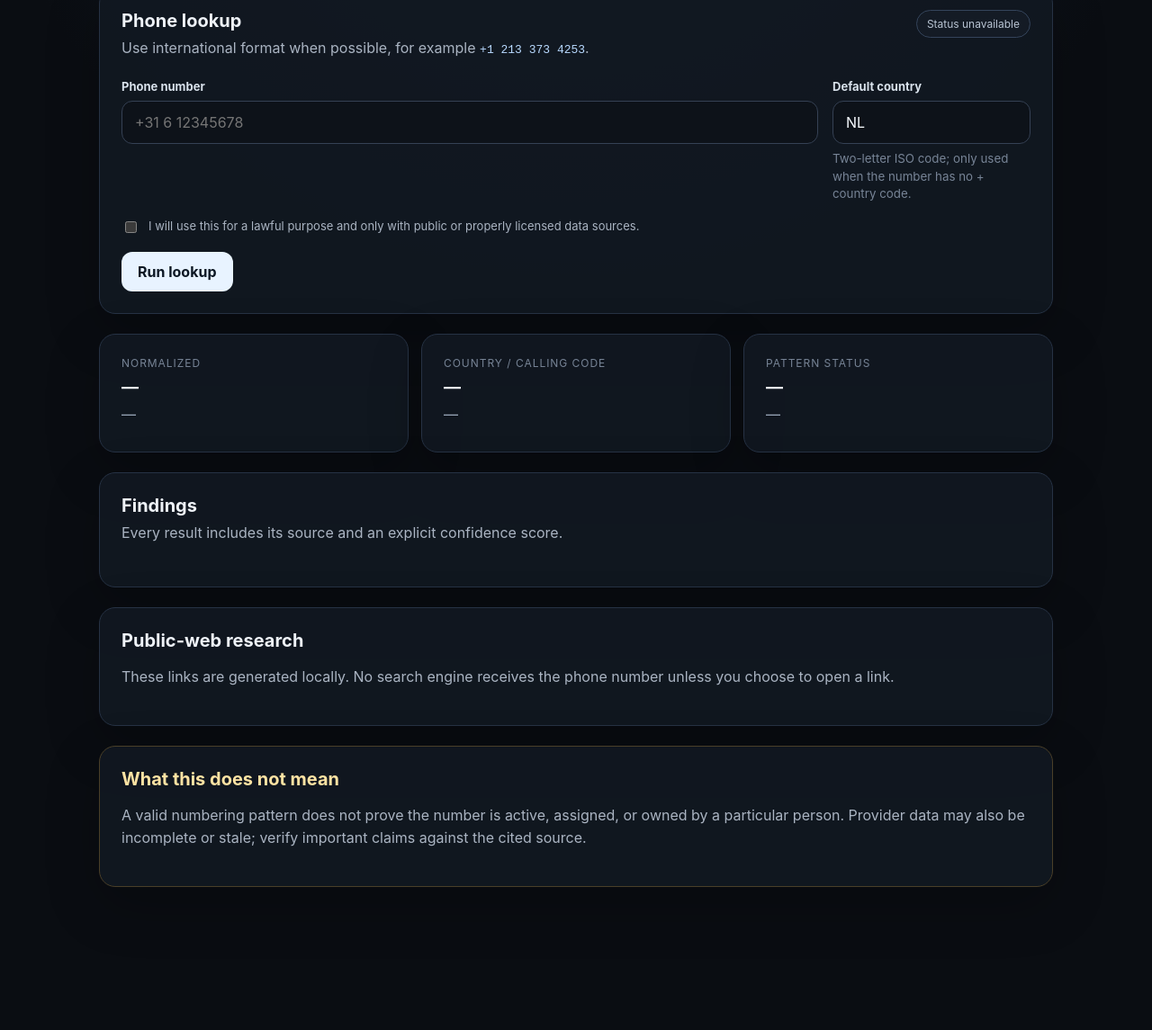
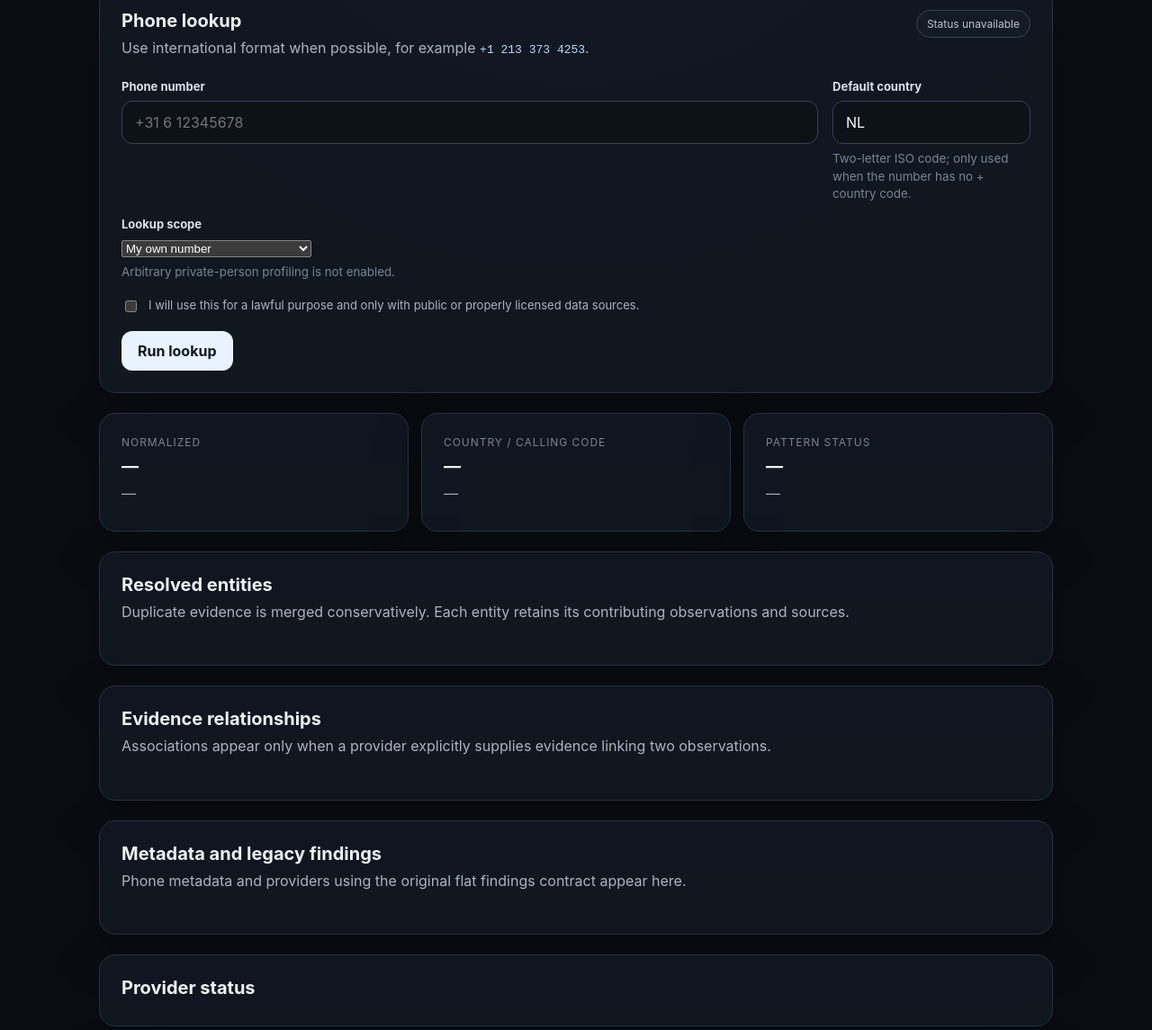
Before and after one commit to awet2001/OSINTLookup, a website: page public/index.html in a window 1280 px wide. Shown: the part 320-1465 px from the top of the page at 90% size. Before the commit the page ends 1402 px from the top, so only its background shows below. Drawn offline with Linux system fonts and the light colour scheme; no server answers.

Commit message:
Expose resolved identity report in UI

```diff
--- a/public/index.html
+++ b/public/index.html
@@ -3,7 +3,7 @@
 <head>
   <meta charset="utf-8">
   <meta name="viewport" content="width=device-width, initial-scale=1">
-  <meta name="description" content="Privacy-conscious phone-number intelligence and public-source lookup tool.">
+  <meta name="description" content="Privacy-conscious phone-number intelligence and public/licensed-source aggregation tool.">
   <title>OSINTLookup</title>
   <link rel="stylesheet" href="/styles.css">
 </head>
@@ -12,7 +12,7 @@
     <header class="hero">
       <div class="eyebrow">PUBLIC + LICENSED SOURCES</div>
       <h1>OSINTLookup</h1>
-      <p class="lede">Inspect phone-number metadata and combine it with explicitly configured, licensed enrichment sources. Searches are processed in memory and are not saved by this app.</p>
+      <p class="lede">Aggregate phone metadata with configured public/licensed sources, preserve provenance, and resolve duplicate records into an evidence-backed identity graph. Searches are processed in memory and are not saved by this app.</p>
     </header>
 
     <section class="panel search-panel" aria-labelledby="lookup-title">
@@ -21,7 +21,7 @@
           <h2 id="lookup-title">Phone lookup</h2>
           <p>Use international format when possible, for example <code>+1 213 373 4253</code>.</p>
         </div>
-        <span id="provider-status" class="status-pill">Checking provider…</span>
+        <span id="provider-status" class="status-pill">Checking providers…</span>
       </div>
 
       <form id="lookup-form">
@@ -34,6 +34,15 @@
             <span>Default country</span>
             <input id="country" name="country" type="text" value="NL" maxlength="2" pattern="[A-Za-z]{2}" aria-describedby="country-help">
             <small id="country-help">Two-letter ISO code; only used when the number has no + country code.</small>
+          </label>
+          <label>
+            <span>Lookup scope</span>
+            <select id="scope" name="scope" required>
+              <option value="self">My own number</option>
+              <option value="consented">Person has consented</option>
+              <option value="business">Business/public contact number</option>
+            </select>
+            <small>Arbitrary private-person profiling is not enabled.</small>
           </label>
         </div>
 
@@ -69,11 +78,36 @@
       <section class="panel">
         <div class="panel-heading">
           <div>
-            <h2>Findings</h2>
-            <p>Every result includes its source and an explicit confidence score.</p>
+            <h2>Resolved entities</h2>
+            <p>Duplicate evidence is merged conservatively. Each entity retains its contributing observations and sources.</p>
+          </div>
+        </div>
+        <div id="entities" class="finding-list"></div>
+      </section>
+
+      <section class="panel">
+        <div class="panel-heading">
+          <div>
+            <h2>Evidence relationships</h2>
+            <p>Associations appear only when a provider explicitly supplies evidence linking two observations.</p>
+          </div>
+        </div>
+        <div id="relationships" class="finding-list"></div>
+      </section>
+
+      <section class="panel">
+        <div class="panel-heading">
+          <div>
+            <h2>Metadata and legacy findings</h2>
+            <p>Phone metadata and providers using the original flat findings contract appear here.</p>
           </div>
         </div>
         <div id="findings" class="finding-list"></div>
+      </section>
+
+      <section class="panel">
+        <h2>Provider status</h2>
+        <div id="provider-details" class="finding-list"></div>
       </section>
 
       <section class="panel">
@@ -84,7 +118,7 @@
 
       <section class="panel notice">
         <h2>What this does not mean</h2>
-        <p>A valid numbering pattern does not prove the number is active, assigned, or owned by a particular person. Provider data may also be incomplete or stale; verify important claims against the cited source.</p>
+        <p>A valid numbering pattern does not prove the number is active, assigned, or owned by a particular person. Provider data may be incomplete or stale, and a relationship score is evidence strength rather than proof of identity. Verify important claims against the cited source.</p>
       </section>
     </section>
   </main>
```
